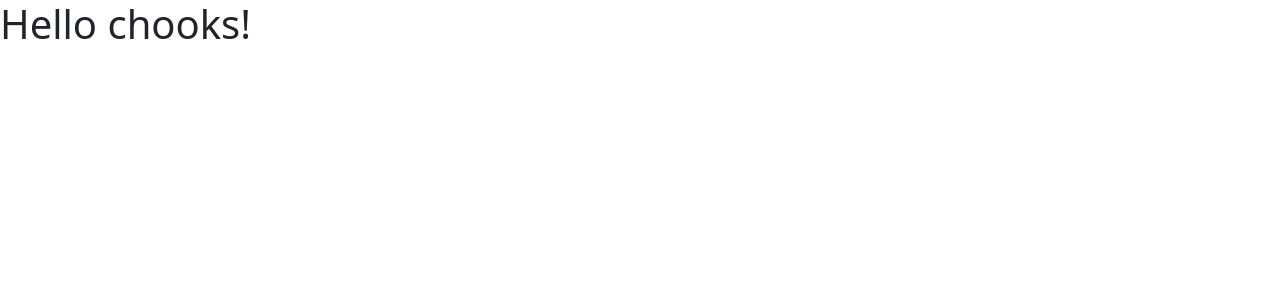
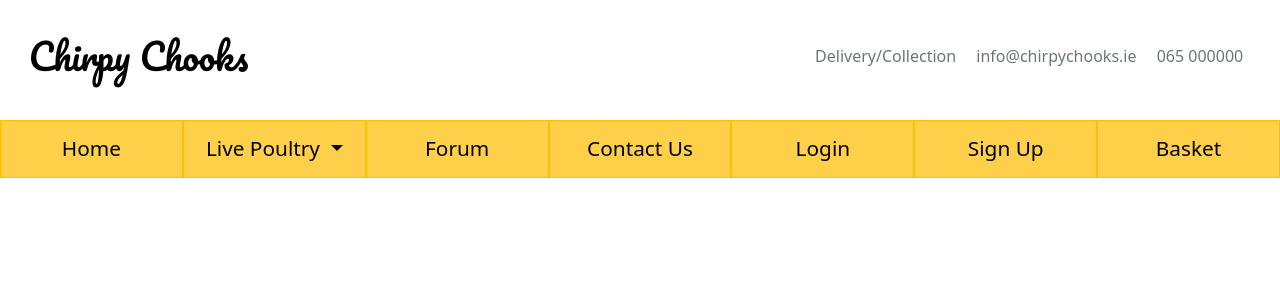
Before and after one commit to Kay-ddggxh/chirpy_chooks, a Django app: page / in a window 1280 px wide. Shown: the top 300 px of the page. Run offline with Django 3.2, Linux system fonts and the light colour scheme; some libraries are stand-ins or nearby versions.

Commit message:
add responsive navigation and banner

```diff
--- a/chirpy_chooks/settings.py
+++ b/chirpy_chooks/settings.py
@@ -149,6 +149,7 @@ USE_TZ = True
 # https://docs.djangoproject.com/en/3.2/howto/static-files/
 
 STATIC_URL = '/static/'
+STATICFILES_DIRS = (os.path.join(BASE_DIR, 'static'),)
 
 # Default primary key field type
 # https://docs.djangoproject.com/en/3.2/ref/settings/#default-auto-field
--- a/core/templates/core/index.html
+++ b/core/templates/core/index.html
@@ -3,6 +3,6 @@
 
 {% block content %}
     <main>
-        <h1>Hello chooks!</h1>
+
     </main>
 {% endblock %}
--- /dev/null
+++ b/static/css/base.css
@@ -0,0 +1,76 @@
+/* Google Fonts: font-family: 'Pacifico', cursive; */
+
+:root {
+    --primary-color: #FED049
+}
+
+*,
+*::before,
+*::after {
+    box-sizing: border-box;
+    padding: 0;
+    margin: 0;
+}
+
+/* General styling */
+
+
+/* Header and Navigation styling */
+
+.header-banner {
+    margin: 1.8em;
+}
+
+.banner-info>* {
+    margin: 0 .5em;
+}
+
+.logo {
+    font-family: 'Pacifico', cursive;
+    font-size: 2.25rem;
+    color: #000;
+}
+
+.navbar-nav,
+.dropdown-item {
+    background-color: var(--primary-color);
+}
+
+.nav-item,
+.dropdown-item {
+    padding: .3em .8em;
+    border: 1px #ffbf00 solid;
+    flex: 1;
+    text-align: center;
+}
+
+.nav-item:hover {
+    background-color: #ffbf00;
+}
+
+.nav-link {
+    color: #000;
+    font-size: 1.3rem;
+}
+
+.nav-link:hover {
+    color: #000;
+    font-weight: 600;
+}
+
+.dropdown-menu {
+    padding: 0;
+    max-width: 260px;
+    margin: 0 auto;
+}
+
+.dropdown-item:hover {
+    color: #000;
+    font-weight: 600;
+    background-color: #ffbf00;
+}
+
+.navbar-toggler {
+    border: 1px solid rgb(65, 65, 65);
+    margin-left: 2em;
+}
--- a/templates/base.html
+++ b/templates/base.html
@@ -13,14 +13,22 @@
 	{% endblock %}
 
 	{% block corecss%}
+		<!-- Google fonts -->
+		<link rel="preconnect" href="https://fonts.googleapis.com">
+		<link rel="preconnect" href="https://fonts.gstatic.com" crossorigin>
+		<link href="https://fonts.googleapis.com/css2?family=Pacifico&display=swap" rel="stylesheet">
 		<!-- Bootstrap CSS -->
 		<link href="https://cdn.jsdelivr.net/npm/bootstrap@5.0.2/dist/css/bootstrap.min.css" rel="stylesheet" integrity="sha384-EVSTQN3/azprG1Anm3QDgpJLIm9Nao0Yz1ztcQTwFspd3yD65VohhpuuCOmLASjC" crossorigin="anonymous">
+		<!-- Custom stylesheet -->
+		<link rel="stylesheet" href="{% static 'css/base.css' %}">
 	{% endblock %}
 
 	{% block extra_css %}
 	{% endblock %}
 
 	{% block corejs %}
+		<!-- Iconify -->
+        <script src="https://code.iconify.design/iconify-icon/1.0.1/iconify-icon.min.js"></script>
 		<!-- Bootstrap JS -->
 		<script src="https://cdn.jsdelivr.net/npm/bootstrap@5.0.2/dist/js/bootstrap.bundle.min.js" integrity="sha384-MrcW6ZMFYlzcLA8Nl+NtUVF0sA7MsXsP1UyJoMp4YLEuNSfAP+JcXn/tWtIaxVXM" crossorigin="anonymous"></script>
 	{% endblock %}
@@ -31,6 +39,68 @@
     <title>Chirpy Chooks | West Ireland Poultry</title>
   </head>
   <body>
+
+	<!-- PAGE HEADER - START -->
+	<header class="fixed top">
+		<div class="header-banner d-flex justify-content-between align-items-center">
+			<div class="logo-container">
+				<a class="navbar-brand logo" href="{% url 'core' %}" aria-label="home link">Chirpy Chooks</a>
+			</div>
+			<div class="banner-info d-none d-md-block">
+				<span class="banner-info_delivery text-muted"><iconify-icon inline icon="ph:map-pin"></iconify-icon> Delivery/Collection</span>
+				<span class="banner-info_email text-muted"><iconify-icon inline icon="entypo:email"></iconify-icon> info@chirpychooks.ie</span>
+				<span class="banner-info_phone text-muted"><iconify-icon inline icon="ph:phone-light"></iconify-icon> 065 000000</span>
+			</div>
+		</div>
+		<!-- NAVIGATION - START -->
+		<nav class="navbar navbar-expand-lg bg-body-tertiary">
+			<button class="navbar-toggler" type="button" data-bs-toggle="collapse" data-bs-target="#navbarNavDropdown" aria-controls="navbarNavDropdown" aria-expanded="false" aria-label="Toggle navigation">
+				<span class="toggler-icon"><iconify-icon icon="circum:menu-burger"></iconify-icon></span>
+			</button>
+			<div class="w-100 d-flex justify-content-between">
+				<div class="collapse navbar-collapse" id="navbarNavDropdown">
+					<ul class="navbar-nav w-100 d-flex justify-content-between">
+						<li class="nav-item">
+							<a class="nav-link" aria-current="page" href="">Home</a>
+						</li>
+						<li class="nav-item dropdown">
+							<a class="nav-link dropdown-toggle" href="" role="button" data-bs-toggle="dropdown" aria-expanded="false">
+								Live Poultry
+							</a>
+							<ul class="dropdown-menu">
+								<li><a class="dropdown-item" href="">Layers</a></li>
+								<li><a class="dropdown-item" href="">Broilers</a></li>
+								<li><a class="dropdown-item" href="">Ducks</a></li>
+								<li><a class="dropdown-item" href="">Roosters</a></li>
+							</ul>
+						</li>
+						<li class="nav-item">
+							<a class="nav-link" aria-current="page" href="">Forum</a>
+						</li>
+						<li class="nav-item">
+							<a class="nav-link" href="">Contact Us</a>
+						</li>
+						<li class="nav-item">
+							<a class="nav-link" href="">Login</a>
+						</li>
+						<li class="nav-item">
+							<a class="nav-link" href="">Sign Up</a>
+						</li>
+						<li class="nav-item basket-link">
+							<a class="nav-link" href=""><iconify-icon inline icon="fluent-emoji-high-contrast:basket" style="color: black;"></iconify-icon> Basket</a>
+						</li>
+					</ul>
+				</div>
+			</div>
+		</nav>
+		<!-- NAVIGATION - END -->
+	</header>
+	<!-- PAGE HEADER - END -->
+
+	{%if messages %}
+		<div class="message-container"></div>
+	{% endif %}
+
 	{% block content %}
 	{% endblock %}
 
```
